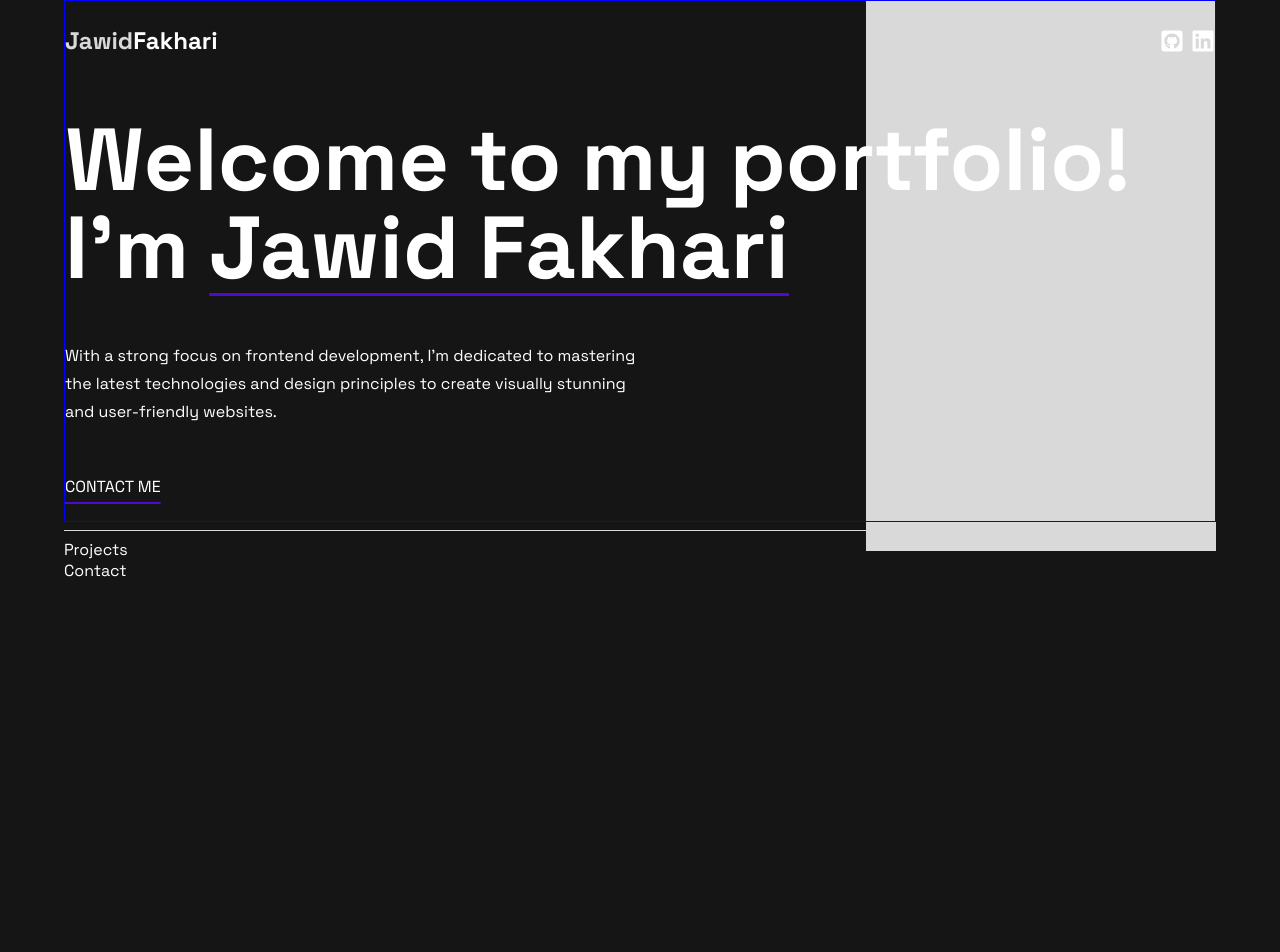
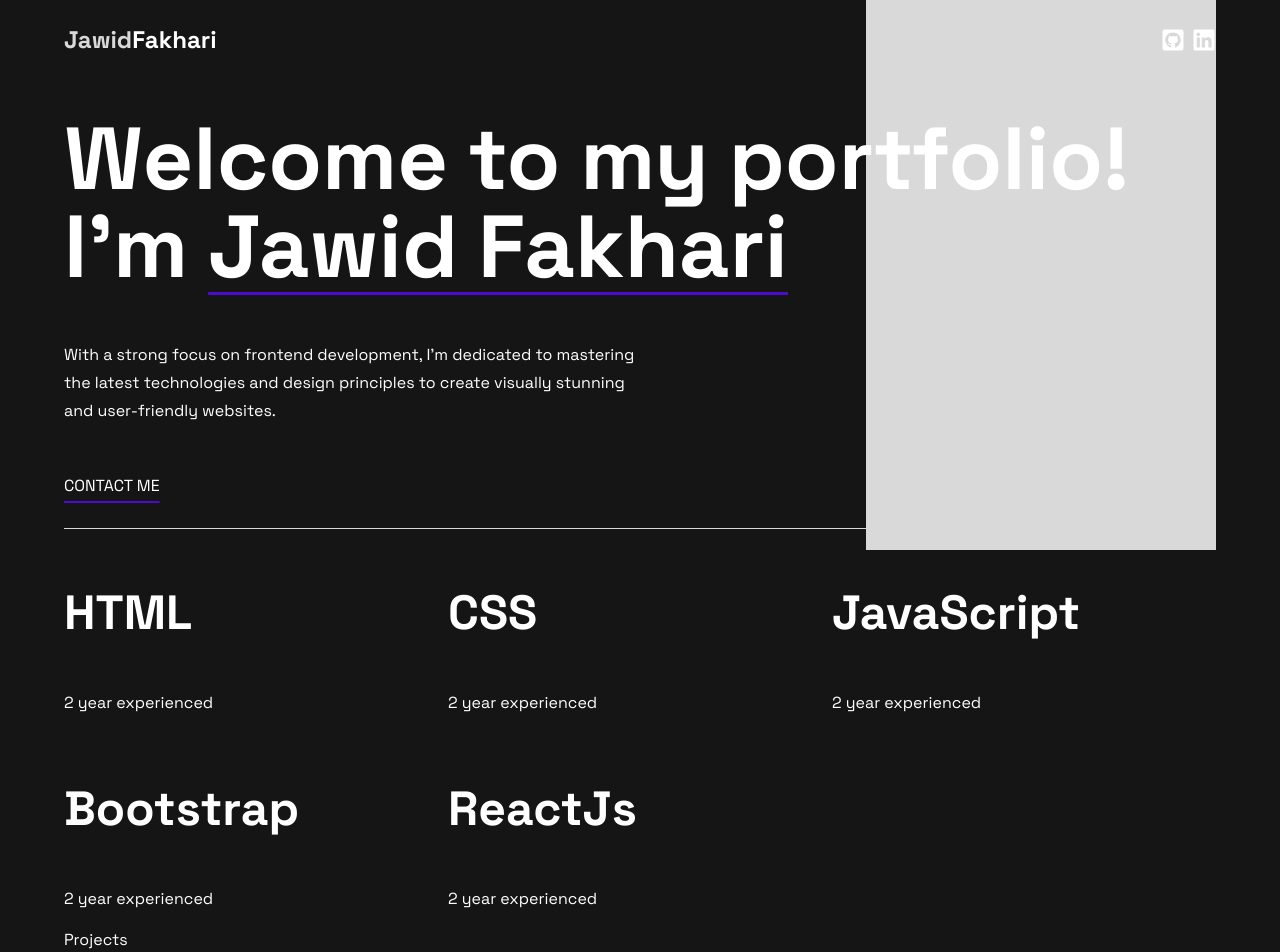
Before and after one commit to jawid-fakhari/jawid-fakhari-portfolio, a React (Create React App) app: page / in a window 1280 px wide. Shown: the top 952 px of the page. Before the commit the page ends 800 px from the top, so only its background shows below. Built offline with nearby package versions, Linux system fonts and the light colour scheme.

Commit message:
skills...

```diff
--- a/src/components/header/About.jsx
+++ b/src/components/header/About.jsx
@@ -7,7 +7,7 @@ import styled from './about.module.css'
 
 function About() {
     return (
-        <div>
+        <>
             <div className={styled.headBox}>
                 <div className={styled.imageBox}>
                     <div className={styled.image}></div>
@@ -20,8 +20,8 @@ function About() {
                         <FaGithubSquare />
                         <FaLinkedin />
                     </div>
+                </div>
 
-                </div>
                 <div className={styled.welcome}>
                     <div className={styled.titleBox}>
                         <p className="titleXL">Welcome to my portfolio! <br /> I'm <span>Jawid Fakhari</span></p>
@@ -34,7 +34,7 @@ function About() {
                     </div>
                 </div>
             </div >
-        </div >
+        </>
     )
 }
 
--- a/src/components/header/about.module.css
+++ b/src/components/header/about.module.css
@@ -1,6 +1,6 @@
+/**Headers**/
 .headBox {
   min-height: 65vh;
-  border: 1px solid blue;
 }
 .top {
   position: relative;
@@ -9,7 +9,7 @@
   align-items: center;
 }
 .imageBox {
-  position: fixed;
+  position: absolute;
   z-index: -1;
   width: 350px;
   height: 550px;
--- a/src/components/skills/Skills.jsx
+++ b/src/components/skills/Skills.jsx
@@ -1,12 +1,34 @@
 import React from 'react'
 import '../../pages/home.css';
-import './skills.module.css'
+import styled from './skills.module.css'
 
 function Skills() {
     return (
-        <div>
+        <>
             <hr />
-        </div>
+            <div className={styled.skillsWrapper}>
+                <div className={styled.html}>
+                    <p className="titleL">HTML</p>
+                    <p className={`${styled.skillLevel} ${"prgMedium"}`}>2 year experienced</p>
+                </div>
+                <div className={styled.css}>
+                    <p className="titleL">CSS</p>
+                    <p className={`${styled.skillLevel} ${"prgMedium"}`}>2 year experienced</p>
+                </div>
+                <div className={styled.javascript}>
+                    <p className="titleL">JavaScript</p>
+                    <p className={`${styled.skillLevel} ${"prgMedium"}`}>2 year experienced</p>
+                </div>
+                <div className={styled.bootstrap}>
+                    <p className="titleL">Bootstrap</p>
+                    <p className={`${styled.skillLevel} ${"prgMedium"}`}>2 year experienced</p>
+                </div>
+                <div className={styled.react}>
+                    <p className="titleL">ReactJs</p>
+                    <p className={`${styled.skillLevel} ${"prgMedium"}`}>2 year experienced</p>
+                </div>
+            </div>
+        </>
     )
 }
 
--- a/src/components/skills/skills.module.css
+++ b/src/components/skills/skills.module.css
@@ -2,3 +2,8 @@ hr {
   border: none;
   border-top: 1px solid #d9d9d9;
 }
+.skillsWrapper {
+  display: grid;
+  grid-template-columns: 1fr 1fr 1fr;
+  grid-template-rows: 1fr 1fr;
+}
--- a/src/pages/Home.jsx
+++ b/src/pages/Home.jsx
@@ -8,12 +8,12 @@ import Contact from '../components/contact/Contact'
 
 const Home = () => {
     return (
-        <div >
+        < >
             <About />
             <Skills />
             <Projects />
             <Contact />
-        </div>
+        </>
     )
 }
 
```
